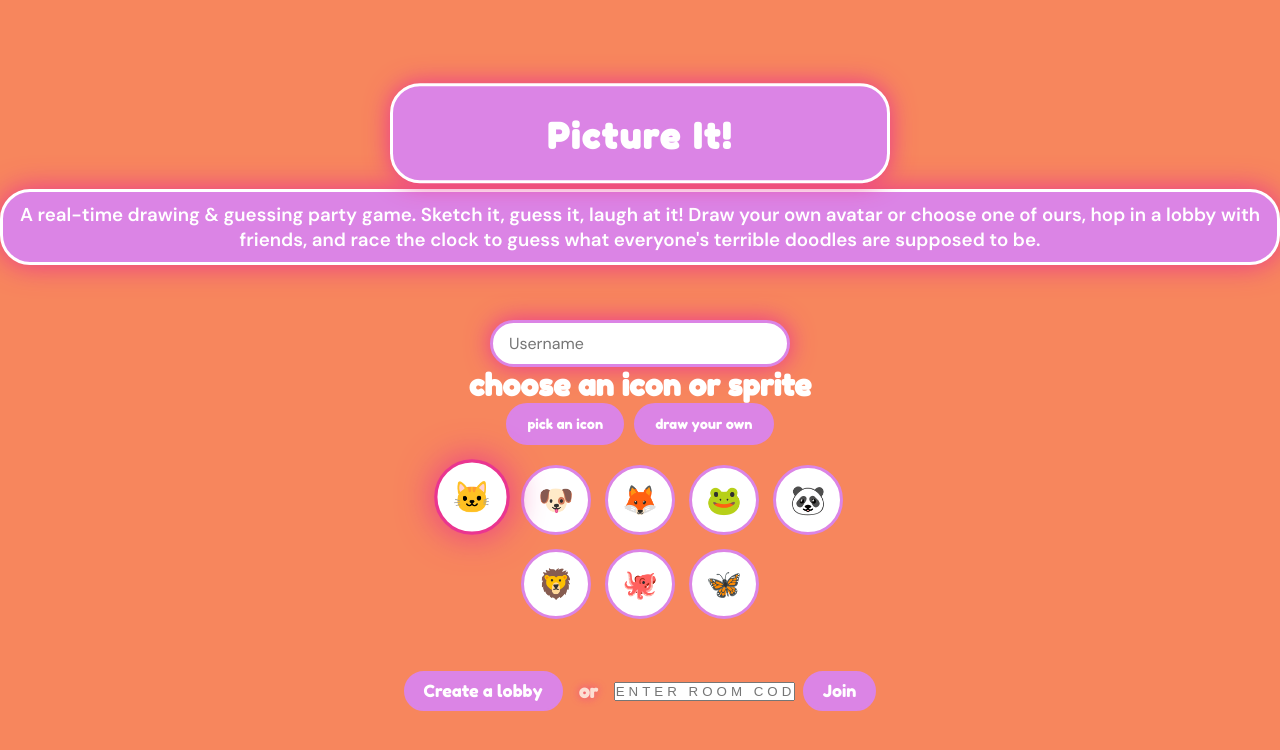
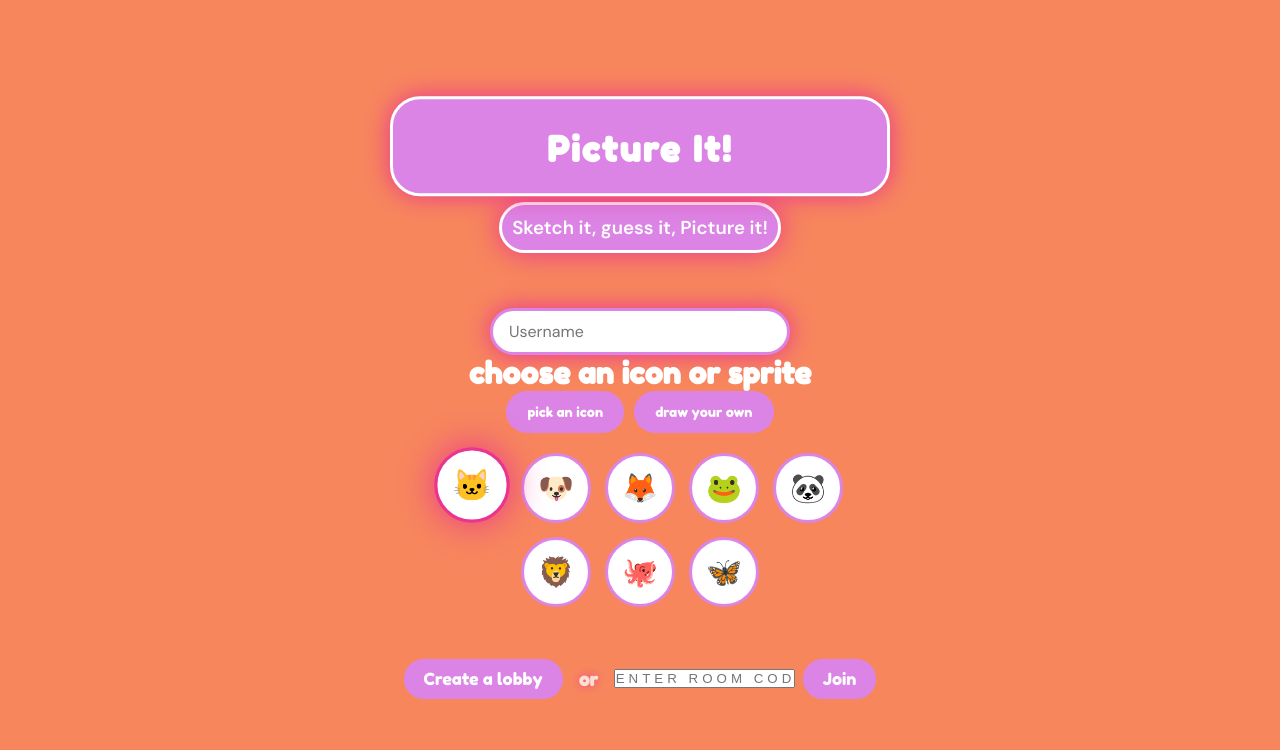
Before and after one commit to joshrb46/capstone-frontend, a React (Vite) app: page / in a window 1280 px wide. Shown: the top 750 px of the page. Built offline with nearby package versions, Linux system fonts and the light colour scheme; no server answers.

Commit message:
Change description

```diff
--- a/src/pages/Landing.jsx
+++ b/src/pages/Landing.jsx
@@ -125,12 +125,7 @@ export default function Landing() {
         <h1 className={styles.landingTitle}>Picture It!</h1>
 
         <div className={styles.descriptionBox}>
-          <h3>
-            A real-time drawing & guessing party game. Sketch it, guess it,
-            laugh at it! Draw your own avatar or choose one of ours, hop in a
-            lobby with friends, and race the clock to guess what everyone's
-            terrible doodles are supposed to be.
-          </h3>
+          <h3>Sketch it, guess it, Picture it!</h3>
         </div>
 
         {error && (
```
